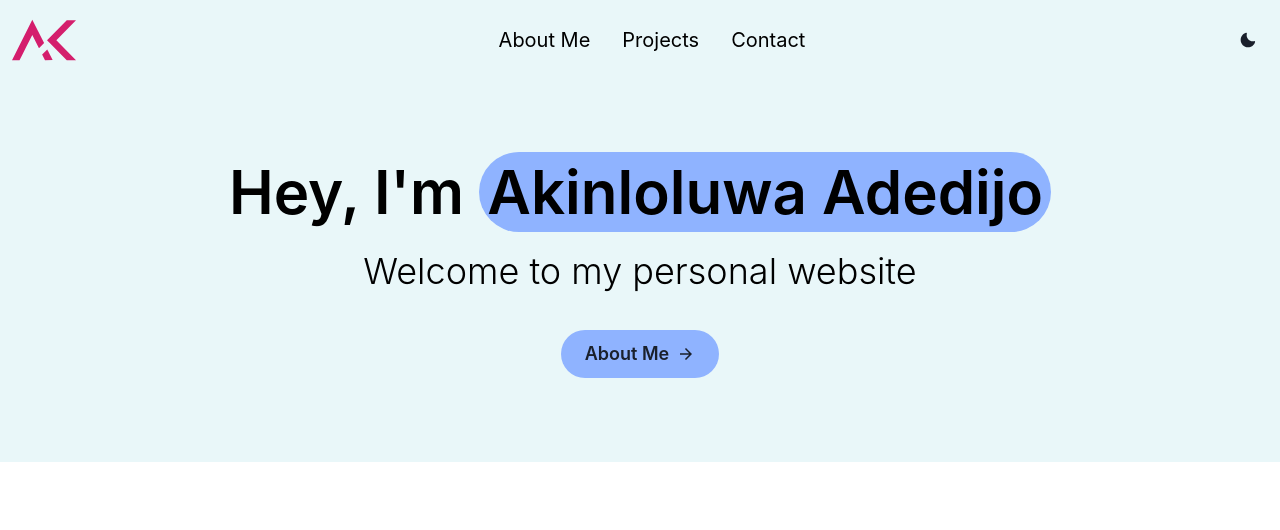
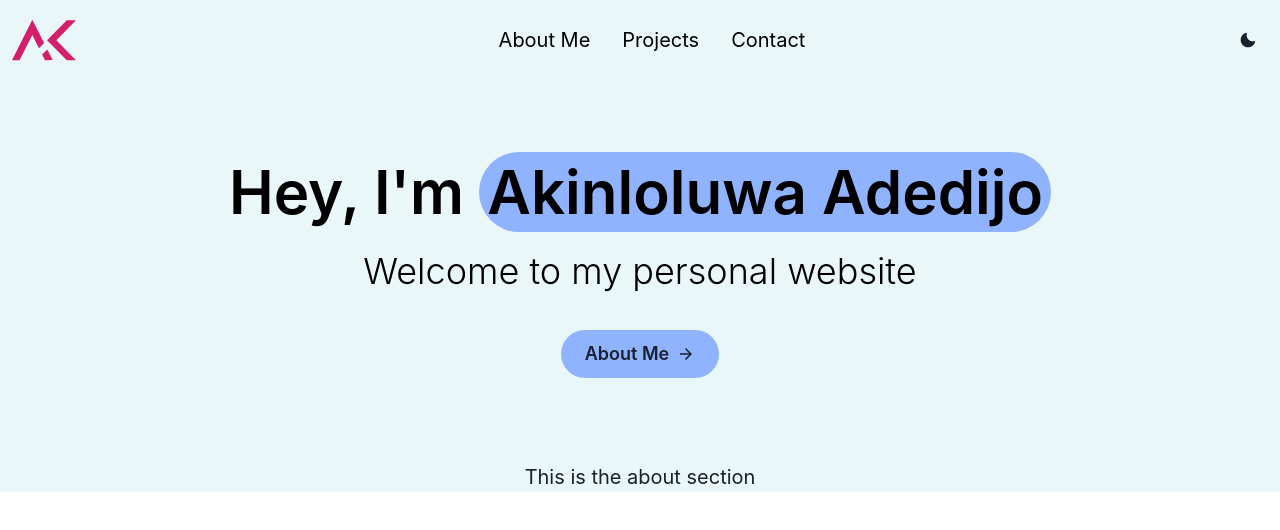
Before and after one commit to Akinloluwa-Adedijo/personal_website, a React (Vite) app: page / in a window 1280 px wide. Shown: the top 530 px of the page. Built offline with nearby package versions, Linux system fonts and the light colour scheme.

Commit message:
added about section

```diff
--- a/src/App.jsx
+++ b/src/App.jsx
@@ -6,6 +6,7 @@ import viteLogo from "/vite.svg";
 import { Box } from "@chakra-ui/react";
 import Navbar from "./components/Navbar";
 import Home from "./components/Home";
+import About from "./components/About";
 import { useColorMode, useColorModeValue } from "@chakra-ui/react";
 
 function App() {
@@ -17,6 +18,7 @@ function App() {
     >
       <Navbar />
       <Home />
+      <About />
     </Box>
   );
 }
--- /dev/null
+++ b/src/components/About.jsx
@@ -0,0 +1,15 @@
+import React from "react";
+import { Box, useColorModeValue } from "@chakra-ui/react";
+
+const About = () => {
+  return (
+    <Box
+      h={"100%"}
+      bg={useColorModeValue("background.light", "background.dark")}
+    >
+      This is the about section
+    </Box>
+  );
+};
+
+export default About;
--- a/src/components/Home.jsx
+++ b/src/components/Home.jsx
@@ -2,12 +2,10 @@ import React from "react";
 import {
   Box,
   Button,
-  Center,
   Highlight,
   Stack,
   Heading,
   Text,
-  useColorMode,
   useColorModeValue,
 } from "@chakra-ui/react";
 import { ArrowForwardIcon } from "@chakra-ui/icons";
```
